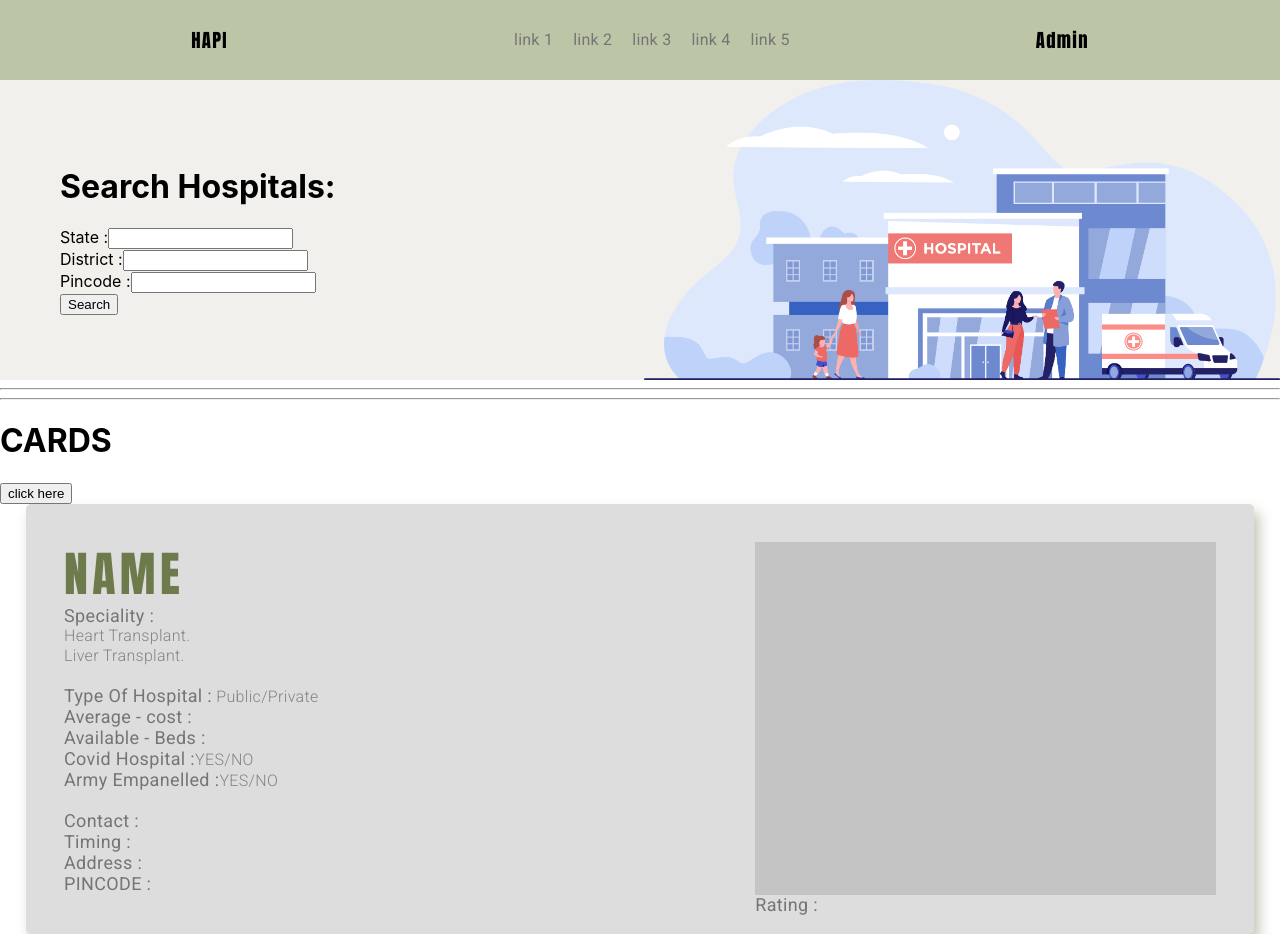
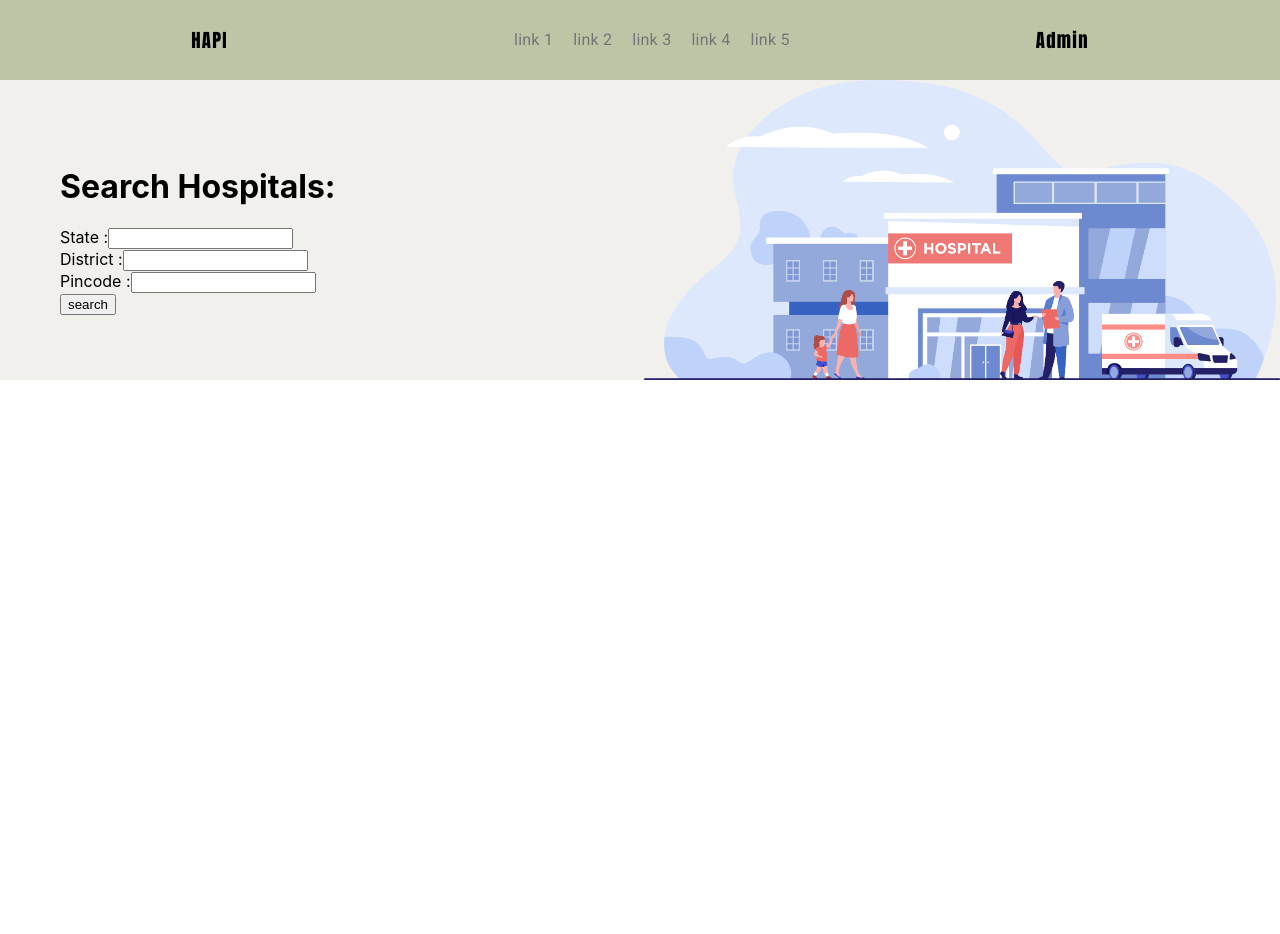
Before and after one commit to sumana2001/200OK-frontend, a React (Create React App) app in the folder client/: page / in a window 1280 px wide. After the commit the page ends 800 px from the top, so only its background shows below. Built offline with nearby package versions, Linux system fonts and the light colour scheme.

Commit message:
Card and API update

```diff
--- a/client/src/App.js
+++ b/client/src/App.js
@@ -1,5 +1,4 @@
 import Body from "./Pages/Body/Body";
-import Card from "./Pages/Cards/Card";
 import Header from "./Pages/Header/Header";
 import './Resources/css/Main.css'
 
@@ -8,7 +7,6 @@ function App() {
     <div className="App">
       <Header />
       <Body />
-      <Card />
     </div>
   );
 }
--- a/client/src/Pages/Body/Body.js
+++ b/client/src/Pages/Body/Body.js
@@ -2,8 +2,23 @@ import Showcards from '../Showcards/Showcards';
 
 import './css/Body.css';
 import illustation from './images/7042.png';
+import { useState } from 'react';
 
 const Body = () => {
+    const [items,setItems]=useState([]);
+    const [Dataisloaded,setDataisloaded]=useState(false);
+
+    function fetch_hospital() {
+        var url = "http://127.0.0.1:8000/";
+
+        fetch(url).then((res) => {
+            return res.json();
+        }).then((res) => {
+            setDataisloaded(true);
+            setItems(res);
+            console.log(res);
+        })
+    }
 
     return (
         <>
@@ -22,16 +37,14 @@ const Body = () => {
                             Pincode :
                             <input type="text" name="Pincode" />
                         </label><br />
-
-                        <input type="submit" value="Search" />
                     </form>
+                    <button onClick={()=>{fetch_hospital()}} >search</button>
                 </div>
                 <div className='right'>
                     <img src={illustation} alt='image_loading_error'></img>
                 </div>
             </div>
-            <hr />
-            <Showcards />
+            {Dataisloaded && <Showcards Dataisloaded={Dataisloaded} items={items} />}
         </>
     );
 }
--- a/client/src/Pages/Cards/Card.js
+++ b/client/src/Pages/Cards/Card.js
@@ -1,17 +1,21 @@
 import './css/card.css'
 
 const Card = (props) => {
+
+    const items=props.items;
+
+    function hosptial_mapping(item) {
+        console.log(item);
         return (
             <div className="card">
                 <div className='left'>
-                <h1>NAME</h1>
+                    <h1>{item.hname}</h1>
                     <div className='speciality'>
                         <div className='subtitle'>
                             Speciality  :
                         </div>
                         <div className='description'>
-                        Heart Transplant.<br />
-                        Liver Transplant.
+                            {item.speciality}
                         </div>
                     </div> <br />
                     <div className='type'>
@@ -23,7 +27,7 @@ const Card = (props) => {
                             Average - cost :
                         </span>
                         <span className='description'>
-
+                            {item.costWard}
                         </span>
                     </div>
                     <div className='beds'>
@@ -31,7 +35,7 @@ const Card = (props) => {
                             Available - Beds :
                         </span>
                         <span className='description'>
-
+                            {item.availableBeds}
                         </span>
                     </div>
                     <div className='covid'>
@@ -39,7 +43,7 @@ const Card = (props) => {
                             Covid Hospital :
                         </span>
                         <span className='description'>
-                        YES/NO
+                            {item.covid?"Yes":"No"}
                         </span>
                     </div>
                     <div className='army'>
@@ -47,7 +51,7 @@ const Card = (props) => {
                             Army Empanelled :
                         </span>
                         <span className='description'>
-                        YES/NO
+                            {item.army?"Yes":"No"}
                         </span>
                     </div><br />
                     <div className='contact'>
@@ -55,7 +59,7 @@ const Card = (props) => {
                             Contact :
                         </span>
                         <span className='description'>
-
+                            {item.contact}
                         </span>
                     </div>
                     <div className='timing'>
@@ -63,7 +67,7 @@ const Card = (props) => {
                             Timing :
                         </span>
                         <span className='description'>
-
+                            {item.timings}
                         </span>
                     </div>
                     <div className='address'>
@@ -71,7 +75,7 @@ const Card = (props) => {
                             Address :
                         </span>
                         <span className='description'>
-
+                            {item.Address}
                         </span>
                     </div>
                     <div className='pincode'>
@@ -79,19 +83,19 @@ const Card = (props) => {
                             PINCODE :
                         </span>
                         <span className='description'>
-
+                            {item.pincode}
                         </span>
                     </div>
 
                 </div>
                 <div className='right'>
-                <div className='image'></div>
+                    <div className='image'> image</div>
                     <div className='Rating'>
                         <span className='subtitle'>
                             Rating :
                         </span>
                         <span className='description'>
-
+                            {item.rating}
                         </span>
                     </div>
                 </div>
@@ -99,4 +103,11 @@ const Card = (props) => {
         );
     }
 
+    return (
+        <div>
+            {items.map(hosptial_mapping)}
+        </div>
+    );
+}
+
 export default Card;
--- a/client/src/Pages/Cards/css/card.css
+++ b/client/src/Pages/Cards/css/card.css
@@ -4,6 +4,7 @@
           box-shadow: 5px 8px 13px rgba(109, 122, 76, 0.43);
   border-radius: 5px;
   margin: auto;
+  margin-top: 40px;
   width: 90vw;
   padding: 3%;
   display: -webkit-box;
@@ -12,6 +13,10 @@
   -webkit-box-pack: center;
       -ms-flex-pack: center;
           justify-content: center;
+}
+
+.card h1 {
+  text-align: left;
 }
 
 .card .subtitle {
--- a/client/src/Pages/Cards/css/card.scss
+++ b/client/src/Pages/Cards/css/card.scss
@@ -3,11 +3,15 @@
     box-shadow: 5px 8px 13px rgba(109, 122, 76, 0.43);
     border-radius: 5px;
     margin: auto;
+    margin-top: 40px;
 
     width: 90vw;
     padding: 3%;
     display: flex;
     justify-content: center;
+    h1{
+        text-align: left;
+    }
 
     .subtitle{
         font-family: 'Roboto',sans-serif;
--- a/client/src/Pages/Showcards/Showcards.js
+++ b/client/src/Pages/Showcards/Showcards.js
@@ -1,27 +1,12 @@
-import { useState } from "react";
+import './css/showcards.css'
+import Cards from '../Cards/Card';
 
-const Showcards = () => {
-
-    const [items,setItems]=useState([]);
-    const [Dataisloaded,setDataisloaded]=useState(false);
-
-    function fetch_hospital() {
-        var url = "http://127.0.0.1:4000/";
-
-        fetch(url).then((res) => {
-            return res.json();
-        }).then((res) => {
-            console.log(res);
-            setDataisloaded(true);
-            setItems(items);
-        })
-    }
-
+const Showcards = (props) => {
     return (
         <div className="Showcards">
-            <hr />
-            <h1>CARDS</h1>
-            <button onClick={() => { fetch_hospital() }}>click here</button>
+            <div className='hr' />
+            <h1>HOSPITALS</h1>
+            <Cards items={props.items} />
 
         </div>
     );
--- a/client/src/Pages/Showcards/css/Showcards.css
+++ b/client/src/Pages/Showcards/css/Showcards.css
@@ -1 +1,25 @@
-/* No CSS *//*# sourceMappingURL=Showcards.css.map */
+.Showcards {
+  margin-top: 20px;
+}
+
+.Showcards .hr {
+  border-top: 2px dashed #6D7A4C;
+  margin: auto;
+  width: 95vw;
+}
+
+.Showcards h1 {
+  text-align: center;
+  font-family: Anton;
+  font-style: normal;
+  font-weight: normal;
+  font-size: 96px;
+  line-height: 64px;
+  /* or 67% */
+  text-align: center;
+  letter-spacing: 0.07em;
+  -webkit-font-feature-settings: 'liga' off;
+          font-feature-settings: 'liga' off;
+  color: #6D7A4C;
+}
+/*# sourceMappingURL=showcards.css.map */
--- /dev/null
+++ b/client/src/Pages/Showcards/css/showcards.scss
@@ -0,0 +1,22 @@
+.Showcards{
+    margin-top: 20px;
+    .hr{
+        border-top: 2px dashed #6D7A4C;
+        margin:auto;
+        width: 95vw;
+    }
+    h1{
+        text-align: center;
+        font-family: Anton;
+        font-style: normal;
+        font-weight: normal;
+        font-size: 96px;
+        line-height: 64px;
+        /* or 67% */
+
+        text-align: center;
+        letter-spacing: 0.07em;
+        font-feature-settings: 'liga' off;
+        color: #6D7A4C;
+    }
+}
```
Also changed, not shown: client/src/Pages/Showcards/css/Showcards.sass (deleted), 2 other files (tests, documents, lock files or other folders). Lines whose indentation alone changed are shown as unchanged.
